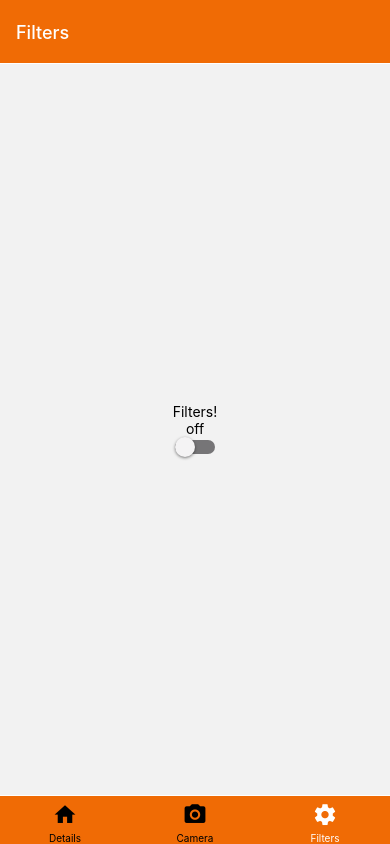
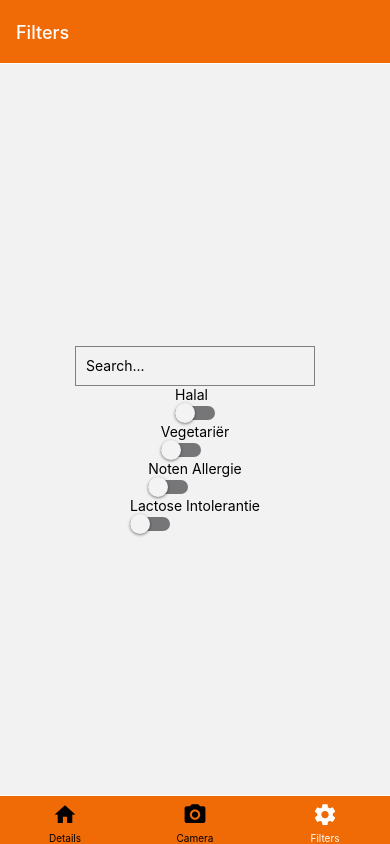
Before and after one commit to ThatGuyThimo/TLE-1-Etiketten, a React Native app in the folder labelvision/: screen /Filters in a window 390 px wide. Built offline with nearby package versions, Linux system fonts and the light colour scheme.

Commit message:
searchbar, switch

```diff
--- a/labelvision/pages/Filters.js
+++ b/labelvision/pages/Filters.js
@@ -1,32 +1,63 @@
-import React, {useState} from 'react';
-import { Text, View, Switch } from 'react-native';
+import React, { useState } from 'react';
+import { Text, View, Switch, TextInput } from 'react-native';
 
 function Filters() {
-  const [isEnabled, setIsEnabled] = useState(false);
-  const toggleSwitch = () => {
-    setIsEnabled(previousState => !previousState)
+    const [searchText, setSearchText] = useState('');
+    const [HalalEnabled, setHalalEnabled] = useState(false);
+    const [VegetarierEnabled, setVegetarierEnabled] = useState(false);
+    const [NotenAllergieEnabled, setNotenAllergieEnabled] = useState(false);
+    const [LactoseIntolerantieEnabled, setLactoseIntolerantieEnabled] = useState(false);
 
+    const toggleHalalSwitch = () => {
+        setHalalEnabled((previousState) => !previousState);
     };
-  let text = "off"
-  function switchEnabled() {
-    if (isEnabled) {
-      text =  'on!'
-    }
-  }
+
+    const toggleVegetarierSwitch = () => {
+        setVegetarierEnabled((previousState) => !previousState);
+    };
+
+    const toggleNotenAllergieSwitch = () => {
+        setNotenAllergieEnabled((previousState) => !previousState);
+    };
+
+    const toggleLactoseIntolerantieSwitch = () => {
+        setLactoseIntolerantieEnabled((previousState) => !previousState);
+    };
+
+    const switches = [
+        { label: 'Halal', value: HalalEnabled, toggle: toggleHalalSwitch },
+        { label: 'Vegetariër', value: VegetarierEnabled, toggle: toggleVegetarierSwitch },
+        { label: 'Noten Allergie', value: NotenAllergieEnabled, toggle: toggleNotenAllergieSwitch },
+        { label: 'Lactose Intolerantie', value: LactoseIntolerantieEnabled, toggle: toggleLactoseIntolerantieSwitch },
+    ];
+
+    const filteredSwitches = switches.filter((switchItem) =>
+        switchItem.label.toLowerCase().includes(searchText.toLowerCase())
+    );
 
     return (
         <View style={{ flex: 1, justifyContent: 'center', alignItems: 'center' }}>
-        <Text>Filters!</Text>
-        <Text>{text}</Text>
+            <TextInput
+                style={{ height: 40, borderColor: 'gray', borderWidth: 1, marginTop: 20, padding: 10 }}
+                onChangeText={(text) => setSearchText(text)}
+                value={searchText}
+                placeholder="Search..."
+            />
+            {filteredSwitches.map((switchItem) => (
+                <View key={switchItem.label}>
+                    <Text>{switchItem.label}</Text>
                     <Switch
-        trackColor={{false: '#767577', true: '#81b0ff'}}
-        thumbColor={isEnabled ? '#f5dd4b' : '#f4f3f4'}
+                        trackColor={{ false: '#767577', true: '#81b0ff' }}
+                        thumbColor={switchItem.value ? '#f5dd4b' : '#f4f3f4'}
                         ios_backgroundColor="#3e3e3e"
-        onValueChange={toggleSwitch}
-        value={isEnabled}
+                        onValueChange={switchItem.toggle}
+                        value={switchItem.value}
+
                     />
+                </View>
+            ))}
         </View>
     );
 }
 
-  export {Filters}
+export { Filters };
```
Lines whose indentation alone changed are shown as unchanged.
